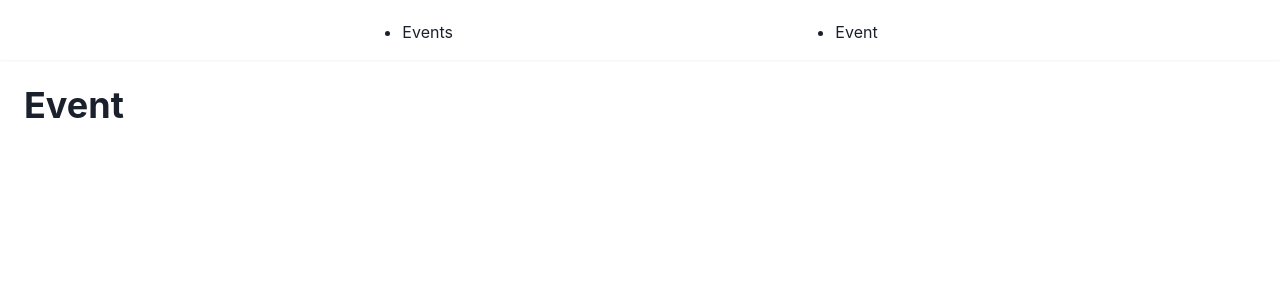
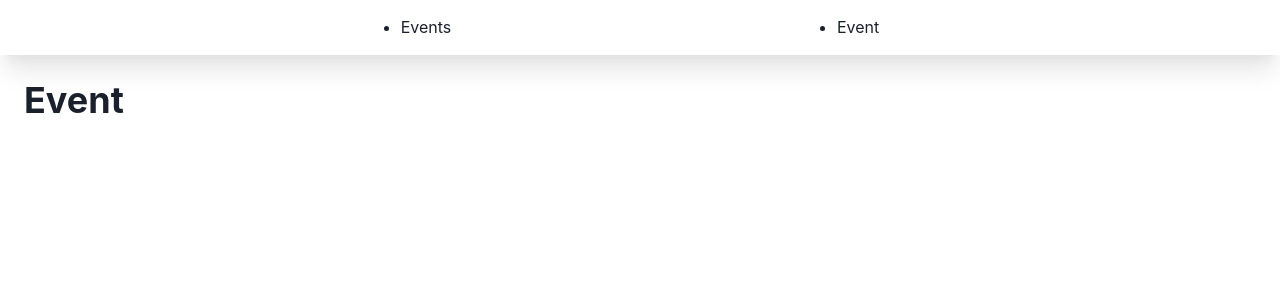
Before and after one commit to CartierKray/Event-App, a React (Vite) app: page /event/1 in a window 1280 px wide. Shown: the top 300 px of the page. Built offline with nearby package versions, Linux system fonts and the light colour scheme.

Commit message:
Modified Nav

```diff
--- a/src/components/Navigation.jsx
+++ b/src/components/Navigation.jsx
@@ -4,9 +4,9 @@ import { Box, Flex } from "@chakra-ui/react";
 
 export const Navigation = () => {
   return (
-    <Box as="nav" bg="bg-surface" boxShadow="sm" h={"40px"}>
+    <Box as="nav" bg="bg-surface" boxShadow="xl" h={"40px"}>
       <ul>
-        <Flex margin={"20px"} justifyContent={"space-evenly"}>
+        <Flex margin={"15px"} justifyContent={"space-evenly"}>
           <li>
             <Link to="/">Events</Link>
           </li>
```
